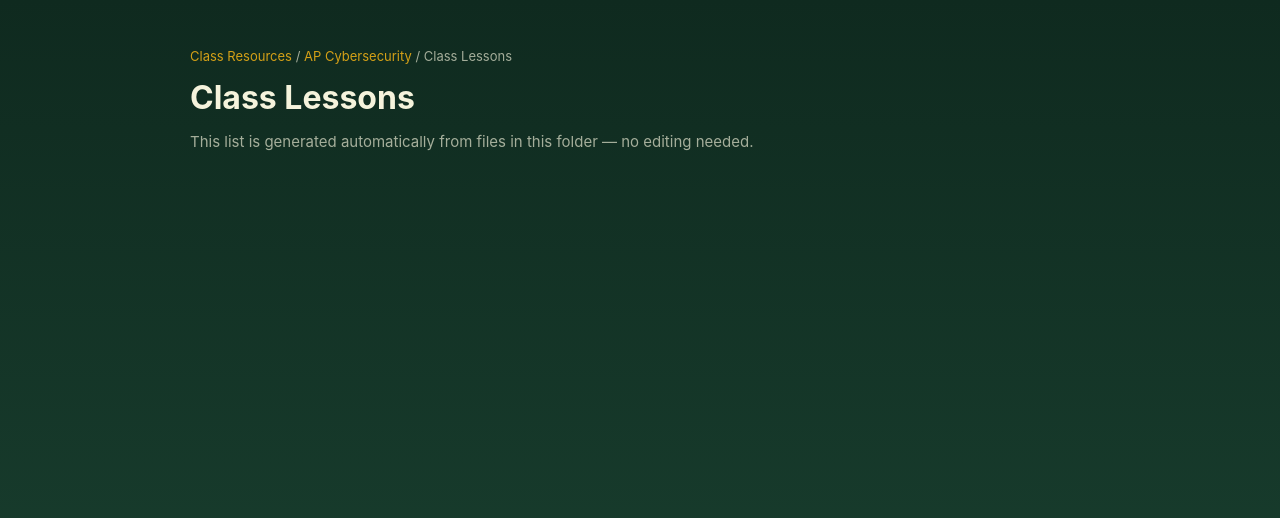
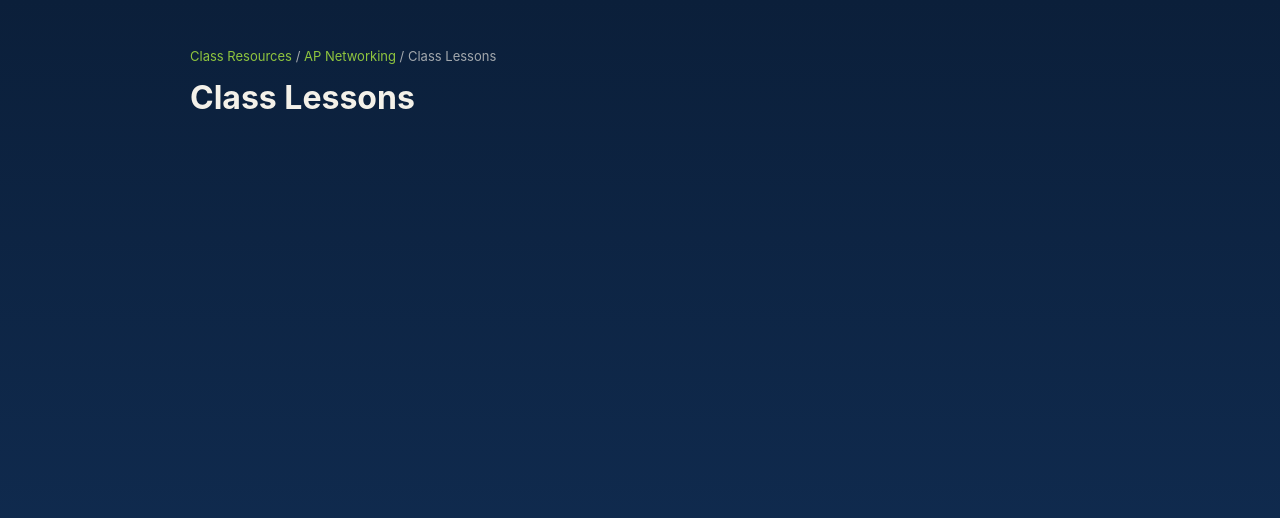
Before and after one commit to SullyTheElder/2026-27, a plain HTML site: page ap-cybersecurity/class_lessons/_template.html in a window 1280 px wide. Drawn offline with Linux system fonts and the light colour scheme.

Commit message:
Update _template.html

```diff
--- a/ap-cybersecurity/class_lessons/_template.html
+++ b/ap-cybersecurity/class_lessons/_template.html
@@ -3,15 +3,14 @@
 <head>
 <meta charset="UTF-8">
 <meta name="viewport" content="width=device-width, initial-scale=1.0">
-<title>AP Cybersecurity — Class Lessons</title>
+<title>AP Networking — Class Lessons</title>
 <link rel="stylesheet" href="/assets/site.css">
-<link rel="stylesheet" href="/assets/themes/ap-cybersecurity.css">
+<link rel="stylesheet" href="/assets/themes/ap-networking.css">
 </head>
 <body>
   <div class="wrap">
-    <div class="crumb"><a href="../../">Class Resources</a> / <a href="../">AP Cybersecurity</a> / Class Lessons</div>
+    <div class="crumb"><a href="../../">Class Resources</a> / <a href="../">AP Networking</a> / Class Lessons</div>
     <h1>Class Lessons</h1>
-    <p class="sub">This list is generated automatically from files in this folder — no editing needed.</p>
     <div id="output"></div>
   </div>
 
```
